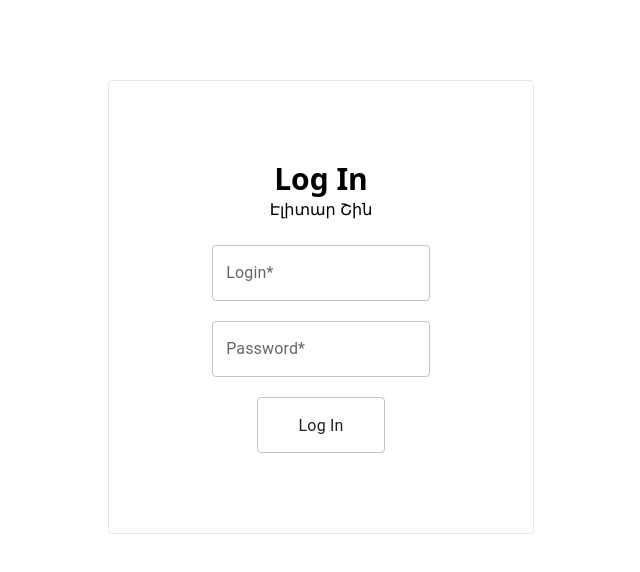
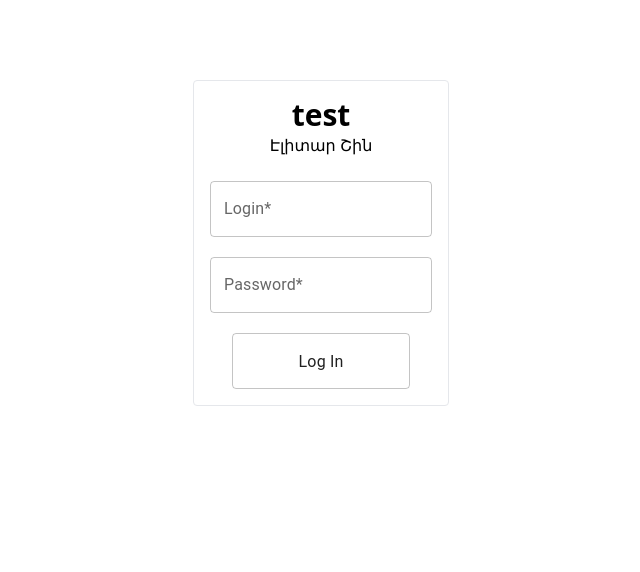
Before and after one commit to elitarshin/elitarshin, a React (Vite) app: page /Admin in a window 1280 px wide. Shown: the top 572 px of the page, without its empty margins (319-959 px from the left). Built offline with nearby package versions, Linux system fonts and the light colour scheme.

Commit message:
add new commit

```diff
--- a/src/components/login/Login.jsx
+++ b/src/components/login/Login.jsx
@@ -37,16 +37,18 @@ function Login() {
 
   return (
     <div className=' mt-20 flex justify-center'>
-      <div className='w-2/6 p-20 flex flex-col items-center justify-center gap-6 border border-gray rounded'>
+      <div className='w-1/5 p-20 flex flex-col items-center justify-center gap-6 border border-gray rounded max-sm:w-5/6 p-4'>
         <div className='flex flex-col items-center'>
-          <h1 className='text-3xl font-bold'>Log In</h1>
-          <p>{t("title")}</p>
+          <h1 className='text-center text-3xl font-bold'>test</h1>
+          <p className='text-center'>{t("title")}</p>
         </div>
-        <form className='flex flex-col items-center gap-5' onSubmit={handleSubmit(onSubmit)}>
-          <TextField  {...register("login", { required: true })} id="outlined-basic" label="Login*" variant="outlined" style={{width:"17vw"}} />
-          <TextField  {...register("password", { required: true })} type="password" id="outlined-basic" label="Password*" variant="outlined" style={{width:"17vw"}} />
-          <TextField  type='submit' value={"Log In"} style={{width:"10vw"}}  />
-        </form>
+        <div className='w-full'>
+          <form className='w-full flex flex-col items-center gap-5' onSubmit={handleSubmit(onSubmit)}>
+            <TextField  {...register("login", { required: true })} id="outlined-basic" label="Login*" variant="outlined" style={{width:"100%"}} />
+            <TextField  {...register("password", { required: true })} type="password" id="outlined-basic" label="Password*" variant="outlined" style={{width:"100%"}} />
+            <TextField  type='submit' value={"Log In"} style={{width:"80%"}}  />
+          </form>
+        </div>
       </div>
        {/* aksaar77? elitarShin */}
     </div>
--- a/src/components/main/header/Header.jsx
+++ b/src/components/main/header/Header.jsx
@@ -19,7 +19,7 @@ function Header() {
       <div className="flex gap-10 max-sm:flex-col gap-2">
         <Button id="btn" variant="text"><Link to="/">{t("home")}</Link></Button>
         <Button id="btn" variant="text" onClick={() => window.scrollTo(0,1000)}>{t("projects")}</Button>
-        <Button id="btn" disabled={true} variant="text" onClick={() => window.scrollTo(0,2800)}>{t("about")}</Button>
+        <Button id="btn" variant="text" onClick={() => window.scrollTo(0,2800)}>{t("about")}</Button>
       </div>
       <div className="flex gap-1 max-md:flex-col gap-0 max-sm:flex-col gap-2">
         {
```
